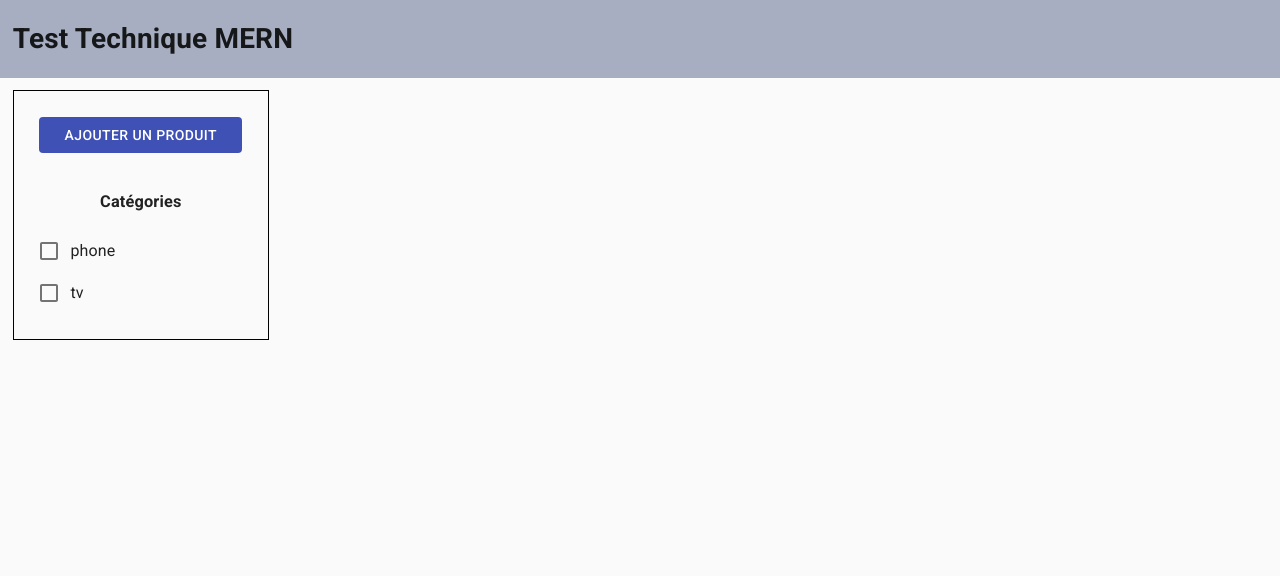
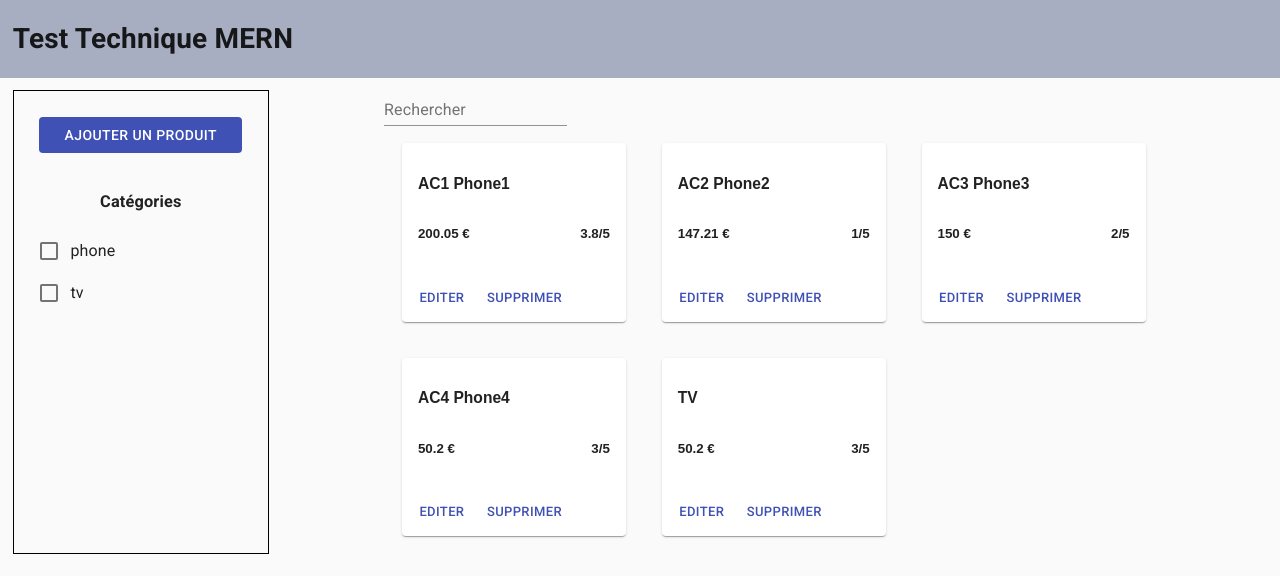
Before and after one commit to john32313/TestTechniqueMERN, a React (Create React App) app: page / in a window 1280 px wide. Shown: the top 576 px of the page. Built offline with nearby package versions, Linux system fonts and the light colour scheme.

Commit message:
made grid with all products

```diff
--- /dev/null
+++ b/src/components/MainBlock.jsx
@@ -0,0 +1,106 @@
+/* eslint-disable indent */
+/* eslint-disable no-underscore-dangle */
+import React, { useState, useEffect } from 'react';
+import {
+  Grid,
+  makeStyles,
+  TextField,
+  Card,
+  CardActionArea,
+  CardContent,
+  CardActions,
+  Button,
+  Box,
+} from '@material-ui/core';
+import fakeProducts from '../products.json';
+
+const useStyles = makeStyles({
+  mainBlock: {
+    width: '70vw',
+  },
+  cardProduct: {
+    width: '25%',
+    minWidth: '200px',
+    margin: '2%',
+  },
+  cardGrid: {
+    justifyContent: 'flex-start',
+    maxHeight: '80vh',
+    overflowY: 'auto',
+  },
+  boxSubtitlesCard: {
+    display: 'flex',
+    justifyContent: 'space-between',
+  },
+});
+
+export default function MainBlock() {
+  const [search, setSearch] = useState('');
+  const [products, setProducts] = useState([]);
+  const styles = useStyles();
+
+  useEffect(() => {
+    setProducts(fakeProducts);
+  }, []);
+
+  const handleEdit = (e, id) => {
+    alert(`Edition produit ${id}`);
+  };
+
+  const handleDelete = (e, id) => {
+    alert(`Edition produit ${id}`);
+  };
+
+  const handleShowProduct = (e, id) => {
+    alert(`Show produit ${id}`);
+  };
+
+  const ShowGrid = (prod) =>
+    prod.map((p) => (
+      <Card key={p._id} className={styles.cardProduct}>
+        <CardActionArea onClick={(e) => handleShowProduct(e, p._id)}>
+          <CardContent>
+            <h3>{p.name}</h3>
+            <Box components="div" className={styles.boxSubtitlesCard}>
+              <h4>{p.price} €</h4>
+              <h4>{p.rating}/5</h4>
+            </Box>
+          </CardContent>
+        </CardActionArea>
+        <CardActions>
+          <Button
+            size="small"
+            color="primary"
+            onClick={(e) => handleEdit(e, p._id)}
+          >
+            Editer
+          </Button>
+          <Button
+            size="small"
+            color="primary"
+            onClick={(e) => handleDelete(e, p._id)}
+          >
+            Supprimer
+          </Button>
+        </CardActions>
+      </Card>
+    ));
+
+  return (
+    <Grid container className={styles.mainBlock}>
+      <TextField
+        id="standard-basic"
+        label="Rechercher"
+        value={search}
+        onChange={(e) => setSearch(e.target.value.toLowerCase())}
+      />
+      <Grid className={styles.cardGrid} container>
+        {search !== ''
+          ? ShowGrid(
+              products.filter((p) => p.name.toLowerCase().includes(search)),
+            )
+          : ShowGrid(products)}
+      </Grid>
+    </Grid>
+  );
+}
--- a/src/route/Homepage.jsx
+++ b/src/route/Homepage.jsx
@@ -1,12 +1,17 @@
 import React from 'react';
+import { Grid } from '@material-ui/core';
 import Header from '../components/Header';
 import LeftSection from '../components/LeftSection';
+import MainBlock from '../components/MainBlock';
 
 export default function Homepage() {
   return (
     <>
       <Header />
-      <LeftSection />
+      <Grid container justify="space-between">
+        <LeftSection />
+        <MainBlock />
+      </Grid>
     </>
   );
 }
```
Also changed, not shown: 2 other files (tests, documents, lock files or other folders).
